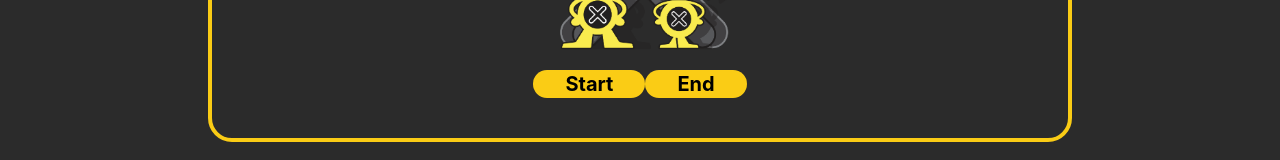
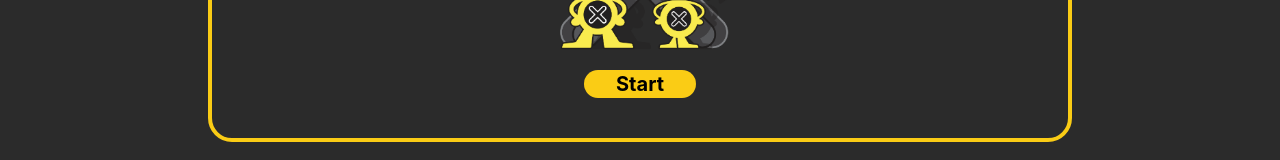
Before and after one commit to HAAJBachelor/gamification-frontend, a React (Create React App) app in the folder gamefication-frontend/: page / in a window 1280 px wide. Shown: the part 287-447 px from the top of the page. Built offline with nearby package versions, Linux system fonts and the light colour scheme.

Commit message:
deleted endsession button

```diff
--- a/gamefication-frontend/src/components/Pages/LandingPage.tsx
+++ b/gamefication-frontend/src/components/Pages/LandingPage.tsx
@@ -45,23 +45,6 @@ const LandingPage = () => {
             })
         }
 
-        const endSession = async () => {
-            try{
-                const response = await fetch('https://localhost:7067/api/EndSession', {
-                    credentials: 'include',
-                    headers: {
-                        "Content-Type": "application/json",
-                        'Access-Control-Allow-Headers': 'Content-Type, Authorization, Set-Cookie',
-                    }
-                })
-                if(!response.ok) throw new Error("something went wrong");
-                const data = await response.text();
-                console.log(data);
-            } catch(error: any){
-                console.log(error.message);
-            }
-        }
-
         return (
             <div className='pt-38'>
                 <NewCard>
@@ -71,7 +54,6 @@ const LandingPage = () => {
                     </div>
                     <div>
                         <Button text="Start" handleOnClick={startSession}></Button>
-                        <Button text="End" handleOnClick={endSession}></Button>
                     </div>
                 </NewCard>
                 <RulesButton openModal={openModal}/>
```
